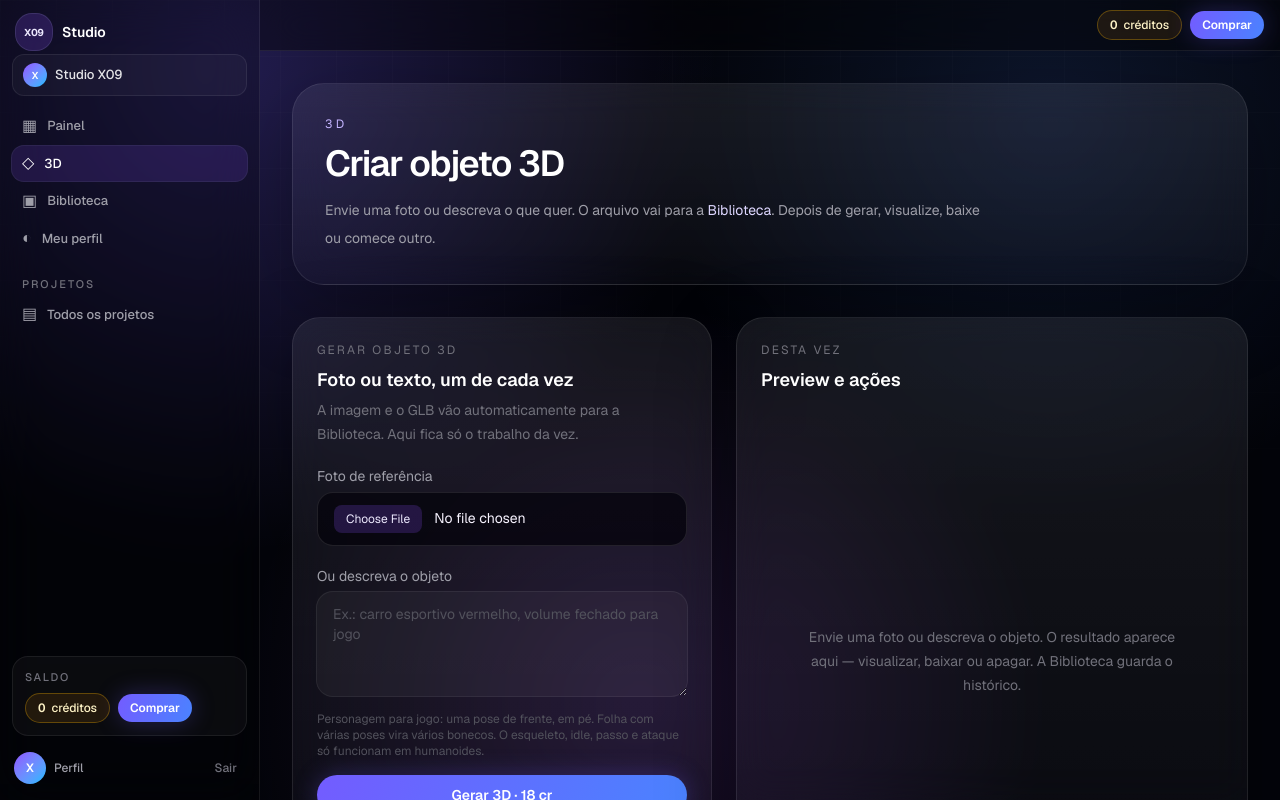
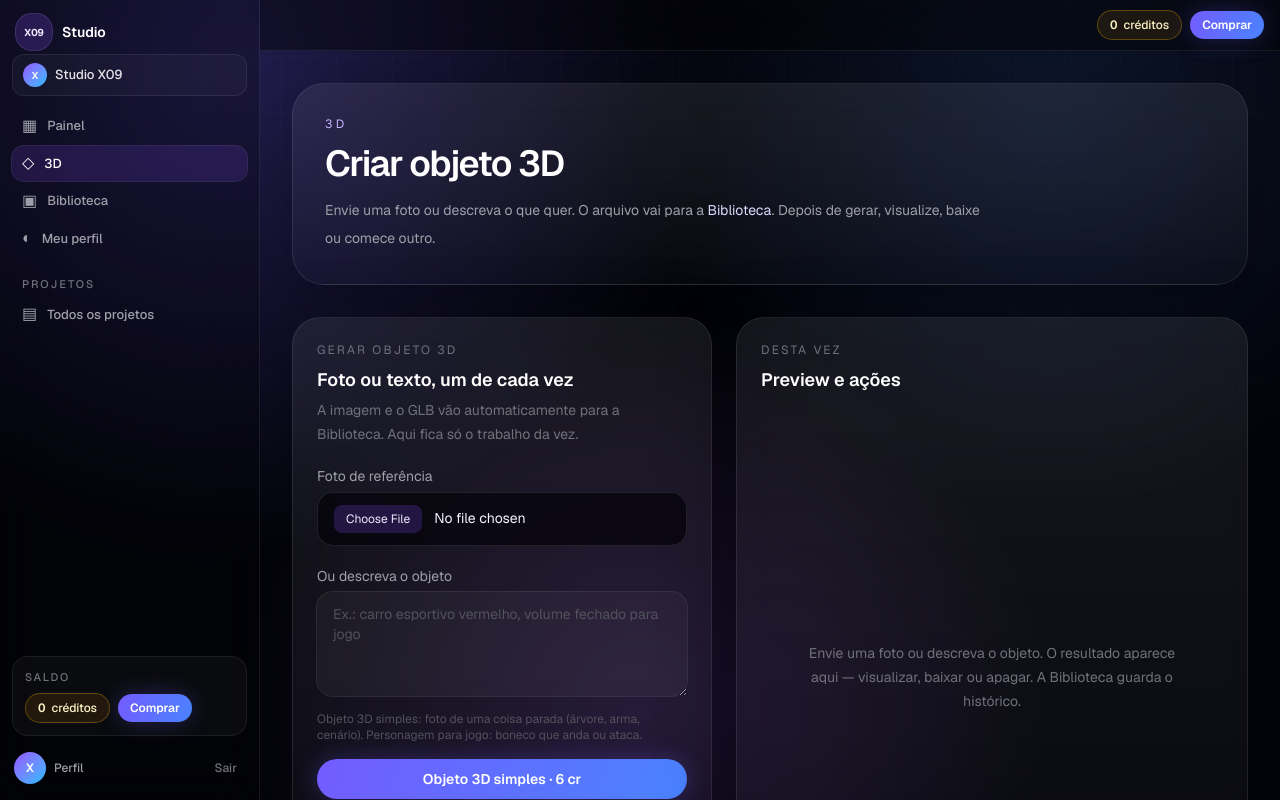
Before and after one commit to PacoGarcia2025/x09-studio, a Next.js app: page /assets in a window 1280 px wide. Built offline with nearby package versions, Linux system fonts and the light colour scheme; no server answers.

Commit message:
fix: mostra o objeto 3D simples de 6 creditos na pagina 3D
O botao barato deixava de aparecer no servidor quando a GPU nao estava marcada a parte.

Co-authored-by: Cursor <cursoragent@cursor.com>

```diff
--- a/src/components/assets/GenerateStudio.tsx
+++ b/src/components/assets/GenerateStudio.tsx
@@ -31,7 +31,6 @@ const BTN =
 
 export function GenerateStudio({
   commercialMesh,
-  gpuMesh = false,
 }: {
   commercialMesh: boolean;
   gpuMesh?: boolean;
@@ -193,26 +192,12 @@ export function GenerateStudio({
           placeholder="Ex.: carro esportivo vermelho, volume fechado para jogo"
           className="mt-1.5 w-full resize-y rounded-2xl bg-white/[0.04] px-4 py-3 text-sm text-white outline-none ring-1 ring-white/10 placeholder:text-zinc-600 focus:ring-violet-400/40"
         />
-        {gpuMesh ? (
         <p className="mt-2 text-xs text-zinc-600">
-            Objeto simples: foto de uma coisa parada (árvore, arma, cenário).
+          Objeto 3D simples: foto de uma coisa parada (árvore, arma, cenário).
           Personagem para jogo: boneco que anda ou ataca.
         </p>
-        ) : !commercialMesh ? (
-          <p className="mt-2 text-xs text-zinc-600">
-            Texto → 3D usa a geração comercial. Se o botão falhar, a API 3D
-            ainda não está ligada neste servidor.
-          </p>
-        ) : (
-          <p className="mt-2 text-xs text-zinc-600">
-            Personagem para jogo: uma pose de frente, em pé. Folha com várias
-            poses vira vários bonecos. O esqueleto, idle, passo e ataque só
-            funcionam em humanoides.
-          </p>
-        )}
 
         <div className="mt-4 grid gap-2">
-          {gpuMesh ? (
           <button
             type="button"
             disabled={busy}
@@ -235,19 +220,14 @@ export function GenerateStudio({
               ? "Gerando…"
               : `Objeto 3D simples · ${MESH_CREDIT_COST.gpu} cr`}
           </button>
-          ) : null}
-          {!gpuMesh || commercialMesh ? (
+          {commercialMesh ? (
           <button
             type="button"
             disabled={busy}
             onClick={() => {
               if (imageId) {
                 runJob(
-                  () =>
-                    enqueueMeshGenerateAction(
-                      imageId,
-                      commercialMesh ? "game" : "gpu",
-                    ),
+                  () => enqueueMeshGenerateAction(imageId, "game"),
                   "A gerar o objeto 3D…",
                 );
                 return;
@@ -262,17 +242,11 @@ export function GenerateStudio({
                 "A gerar a partir do texto…",
               );
             }}
-            className={
-              gpuMesh
-                ? BTN
-                : "x09-button-primary rounded-2xl px-4 py-2.5 text-sm disabled:opacity-50"
-            }
+            className={BTN}
           >
             {busy
               ? "Gerando…"
-              : gpuMesh
-                ? `Objeto mais detalhado · ${MESH_CREDIT_COST.game} cr`
-                : `Gerar 3D · ${commercialMesh ? MESH_CREDIT_COST.game : MESH_CREDIT_COST.gpu} cr`}
+              : `Objeto mais detalhado · ${MESH_CREDIT_COST.game} cr`}
           </button>
           ) : null}
           {commercialMesh ? (
--- a/src/lib/capability-router/policies.ts
+++ b/src/lib/capability-router/policies.ts
@@ -1,5 +1,6 @@
 import type { ExecutionPolicies } from "@/lib/capability-router/types";
 import { isCommercialMeshConfigured } from "@/lib/capability-router/providers/meshy-env";
+import { isRunpodOnDemandConfigured } from "@/lib/capability-router/providers/runpod-pod";
 
 export function getExecutionPolicies(): ExecutionPolicies {
   return {
@@ -8,7 +9,9 @@ export function getExecutionPolicies(): ExecutionPolicies {
     paidApisAllowed:
       process.env.STUDIO_ASSET_PAID_APIS?.trim() === "true" ||
       isCommercialMeshConfigured(),
-    gpuAvailable: process.env.STUDIO_ASSET_GPU_AVAILABLE?.trim() === "true",
+    gpuAvailable:
+      process.env.STUDIO_ASSET_GPU_AVAILABLE?.trim() === "true" ||
+      isRunpodOnDemandConfigured(),
     internetAllowed: process.env.STUDIO_ASSET_INTERNET?.trim() !== "false",
   };
 }
```
Lines whose indentation alone changed are shown as unchanged.
